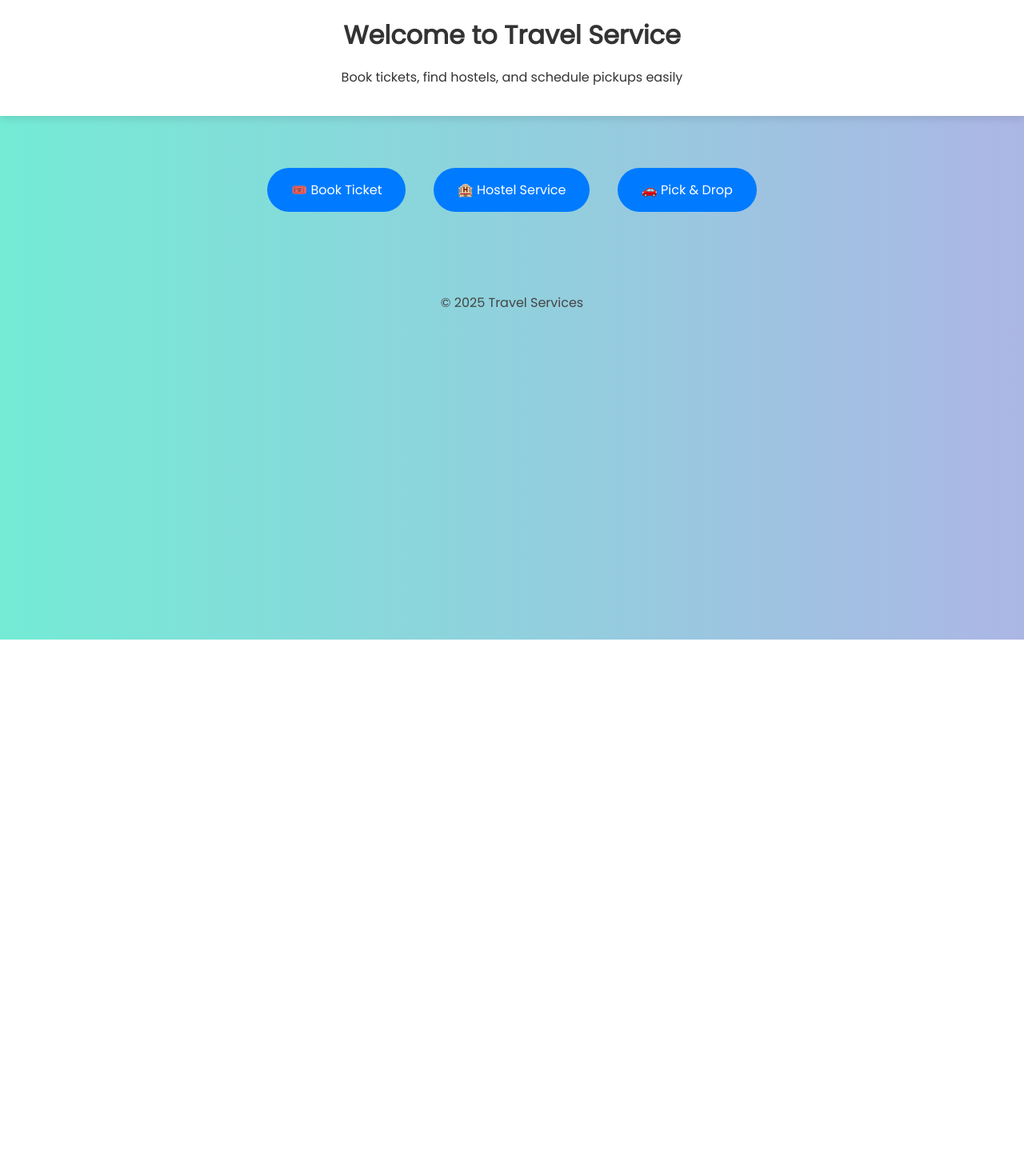
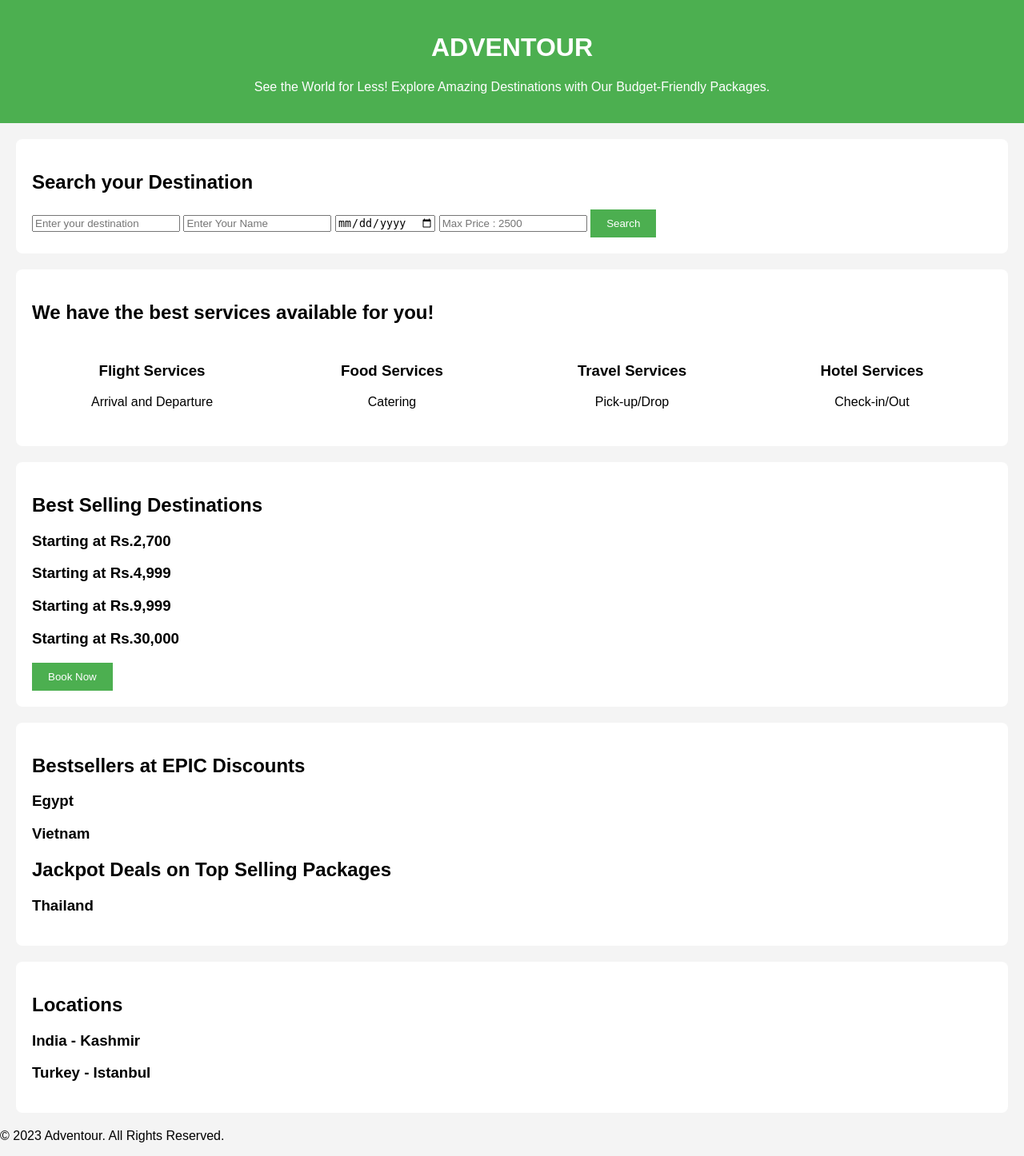
Before and after one commit to Nups45/travel_backened098, a Flask app: page / in a window 1280 px wide. Shown: the whole page at 80% size. Before the commit the page ends 800 px from the top, so only its background shows below. Run offline with Flask 3, Linux system fonts and the light colour scheme.

Commit message:
Styled frontend forms

```diff
--- /dev/null
+++ b/static/scripts.js
@@ -0,0 +1,17 @@
+document.getElementById('book-now').addEventListener('click', function () {
+    document.getElementById('booking-modal').style.display = 'block';
+});
+
+document.getElementById('close-modal').addEventListener('click', function () {
+    document.getElementById('booking-modal').style.display = 'none';
+});
+
+function showService(service) {
+    // Hide all service details
+    document.querySelectorAll('.service-details').forEach(function (el) {
+        el.style.display = 'none';
+    });
+
+    // Show the selected service
+    document.getElementById(service).style.display = 'block';
+}
--- a/static/styles.css
+++ b/static/styles.css
@@ -1,3 +1,79 @@
-<head>
-    <link rel="stylesheet" type="text/css" href="{{ url_for('static', filename='styles.css') }}">
-</head>
+body {
+    font-family: Arial, sans-serif;
+    background-color: #f4f4f4;
+    margin: 0;
+    padding: 0;
+}
+
+header {
+    background-color: #4CAF50;
+    color: white;
+    padding: 20px;
+    text-align: center;
+}
+
+#search-section, #services, #packages, #deals, #locations {
+    padding: 20px;
+    background-color: #fff;
+    margin: 20px;
+    border-radius: 8px;
+}
+
+button {
+    padding: 10px 20px;
+    background-color: #4CAF50;
+    color: white;
+    border: none;
+    cursor: pointer;
+}
+
+button:hover {
+    background-color: #45a049;
+}
+
+#services .services-list {
+    display: flex;
+    justify-content: space-around;
+}
+
+#services .service {
+    text-align: center;
+    flex: 1;
+    padding: 10px;
+}
+
+#booking-modal {
+    display: none;
+    position: fixed;
+    top: 0;
+    left: 0;
+    width: 100%;
+    height: 100%;
+    background: rgba(0, 0, 0, 0.5);
+}
+
+#booking-modal .modal-content {
+    position: relative;
+    background-color: #fff;
+    padding: 30px;
+    width: 60%;
+    margin: auto;
+    margin-top: 100px;
+    border-radius: 8px;
+}
+
+#close-modal {
+    position: absolute;
+    top: 10px;
+    right: 10px;
+    font-size: 30px;
+    cursor: pointer;
+}
+
+.service-details {
+    display: none;
+}
+
+#ticket-booking, #hostel-service, #pickup-service {
+    margin-top: 20px;
+}
--- a/templates/index.html
+++ b/templates/index.html
@@ -2,68 +2,130 @@
 <html lang="en">
 <head>
     <meta charset="UTF-8">
-    <title>Travel Services</title>
-    <link href="https://fonts.googleapis.com/css2?family=Poppins&display=swap" rel="stylesheet">
-    <style>
-        body {
-            font-family: 'Poppins', sans-serif;
-            background: linear-gradient(to right, #74ebd5, #ACB6E5);
-            margin: 0;
-            padding: 0;
-            text-align: center;
-            color: #333;
-        }
-
-        header {
-            background: #fff;
-            padding: 20px;
-            box-shadow: 0px 4px 10px rgba(0,0,0,0.1);
-        }
-
-        h1 {
-            margin: 0;
-        }
-
-        .buttons {
-            margin-top: 50px;
-        }
-
-        .buttons a {
-            text-decoration: none;
-            display: inline-block;
-            margin: 15px;
-            padding: 15px 30px;
-            background-color: #007bff;
-            color: white;
-            border-radius: 30px;
-            transition: background-color 0.3s ease;
-        }
-
-        .buttons a:hover {
-            background-color: #0056b3;
-        }
-
-        footer {
-            margin-top: 60px;
-            padding: 10px;
-            color: #444;
-        }
-    </style>
+    <meta name="viewport" content="width=device-width, initial-scale=1.0">
+    <title>ADVENTOUR - Explore Amazing Destinations</title>
+    <link rel="stylesheet" href="styles.css"> <!-- Link to your CSS file -->
 </head>
 <body>
     <header>
-        <h1>Welcome to Travel Service</h1>
-        <p>Book tickets, find hostels, and schedule pickups easily</p>
+        <h1>ADVENTOUR</h1>
+        <p>See the World for Less! Explore Amazing Destinations with Our Budget-Friendly Packages.</p>
     </header>
 
-    <div class="buttons">
-        <a href="/book">🎟️ Book Ticket</a>
-        <a href="/hostel">🏨 Hostel Service</a>
-        <a href="/pickup">🚗 Pick & Drop</a>
+    <!-- Search Form -->
+    <section id="search-section">
+        <h2>Search your Destination</h2>
+        <form id="search-form">
+            <input type="text" placeholder="Enter your destination" id="destination" required>
+            <input type="text" placeholder="Enter Your Name" id="name" required>
+            <input type="date" id="date" required>
+            <input type="number" placeholder="Max Price : 2500" id="max-price" required>
+            <button type="submit">Search</button>
+        </form>
+    </section>
+
+    <!-- Services -->
+    <section id="services">
+        <h2>We have the best services available for you!</h2>
+        <div class="services-list">
+            <div class="service">
+                <h3>Flight Services</h3>
+                <p>Arrival and Departure</p>
+            </div>
+            <div class="service">
+                <h3>Food Services</h3>
+                <p>Catering</p>
+            </div>
+            <div class="service">
+                <h3>Travel Services</h3>
+                <p>Pick-up/Drop</p>
+            </div>
+            <div class="service">
+                <h3>Hotel Services</h3>
+                <p>Check-in/Out</p>
+            </div>
+        </div>
+    </section>
+
+    <!-- Packages Section -->
+    <section id="packages">
+        <h2>Best Selling Destinations</h2>
+        <div class="packages-list">
+            <div class="package">
+                <h3>Starting at Rs.2,700</h3>
+            </div>
+            <div class="package">
+                <h3>Starting at Rs.4,999</h3>
+            </div>
+            <div class="package">
+                <h3>Starting at Rs.9,999</h3>
+            </div>
+            <div class="package">
+                <h3>Starting at Rs.30,000</h3>
+            </div>
+        </div>
+        <button id="book-now">Book Now</button>
+    </section>
+
+    <!-- Bestsellers and Jackpot Deals Section -->
+    <section id="deals">
+        <h2>Bestsellers at EPIC Discounts</h2>
+        <div class="deal">
+            <h3>Egypt</h3>
+        </div>
+        <div class="deal">
+            <h3>Vietnam</h3>
+        </div>
+        <!-- Add more locations -->
+        <h2>Jackpot Deals on Top Selling Packages</h2>
+        <div class="deal">
+            <h3>Thailand</h3>
+        </div>
+        <!-- Add more locations -->
+    </section>
+
+    <!-- Locations Section -->
+    <section id="locations">
+        <h2>Locations</h2>
+        <div class="location">
+            <h3>India - Kashmir</h3>
+        </div>
+        <div class="location">
+            <h3>Turkey - Istanbul</h3>
+        </div>
+        <!-- Add more locations -->
+    </section>
+
+    <!-- Footer -->
+    <footer>
+        <p>&copy; 2023 Adventour. All Rights Reserved.</p>
+    </footer>
+
+    <!-- Modal for Booking -->
+    <div id="booking-modal" class="modal">
+        <div class="modal-content">
+            <span id="close-modal">&times;</span>
+            <h2>Book Your Service</h2>
+            <div id="services-modal">
+                <button onclick="showService('ticket-booking')">Ticket Booking</button>
+                <button onclick="showService('hostel-service')">Hostel Service</button>
+                <button onclick="showService('pickup-service')">Pick-up Service</button>
+            </div>
+            <div id="ticket-booking" class="service-details">
+                <h3>Ticket Booking Form</h3>
+                <!-- Add ticket booking form fields here -->
+            </div>
+            <div id="hostel-service" class="service-details">
+                <h3>Hostel Service Form</h3>
+                <!-- Add hostel booking form fields here -->
+            </div>
+            <div id="pickup-service" class="service-details">
+                <h3>Pick-up Service Form</h3>
+                <!-- Add pick-up service form fields here -->
+            </div>
+        </div>
     </div>
 
-    <footer>
-        <p>&copy; 2025 Travel Services</p>
-    </footer>
+    <script src="scripts.js"></script> <!-- Link to your JS file -->
 </body>
 </html>
```
Also changed, not shown: static/js/app.js (+13 -38 lines).
